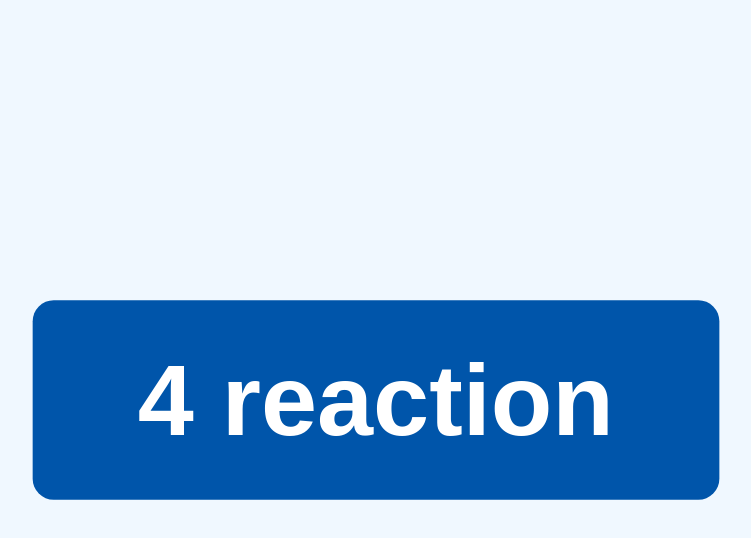
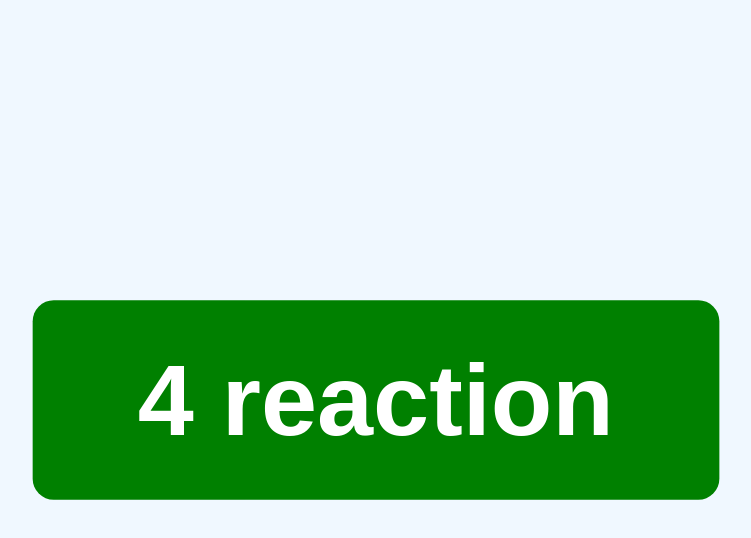
Before and after one commit to Everybodyhappyok4416/4directionReactionDrill, a React (Create React App) app: page / in a window 1280 px wide. In both pictures the pointer is over the button "4 reaction". Shown: the top 538 px of the page, without its empty margins (264-1015 px from the left). Built offline with nearby package versions, Linux system fonts and the light colour scheme.

Commit message:
Update drill logic and styles

```diff
--- a/src/App.css
+++ b/src/App.css
@@ -34,7 +34,7 @@
 
 .start-button:hover {
   transform: scale(1.05);
-  background: #0055aa;
+  background: green;
 }
 
 /* 文字表示（矢印や数字）のレスポンシブ調整 */
```
